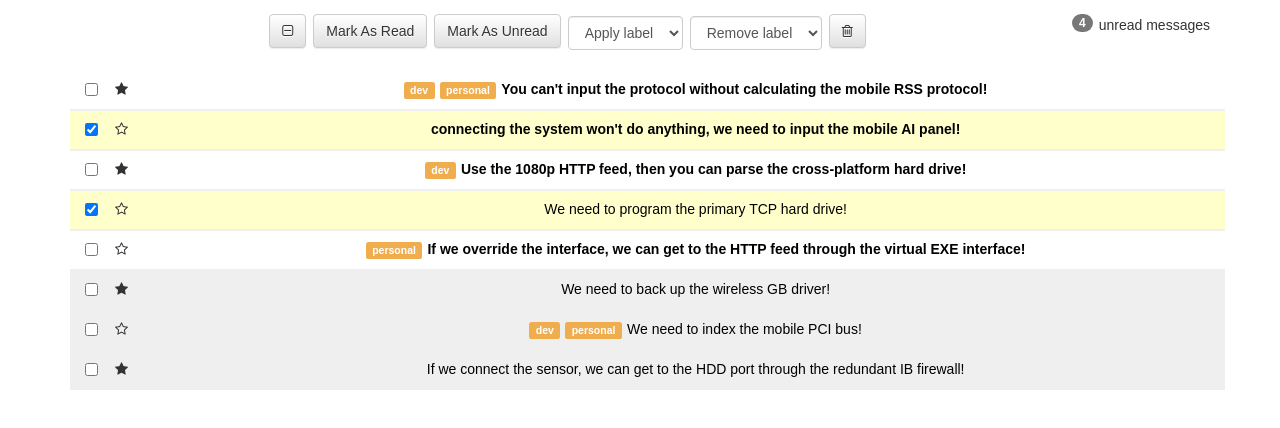
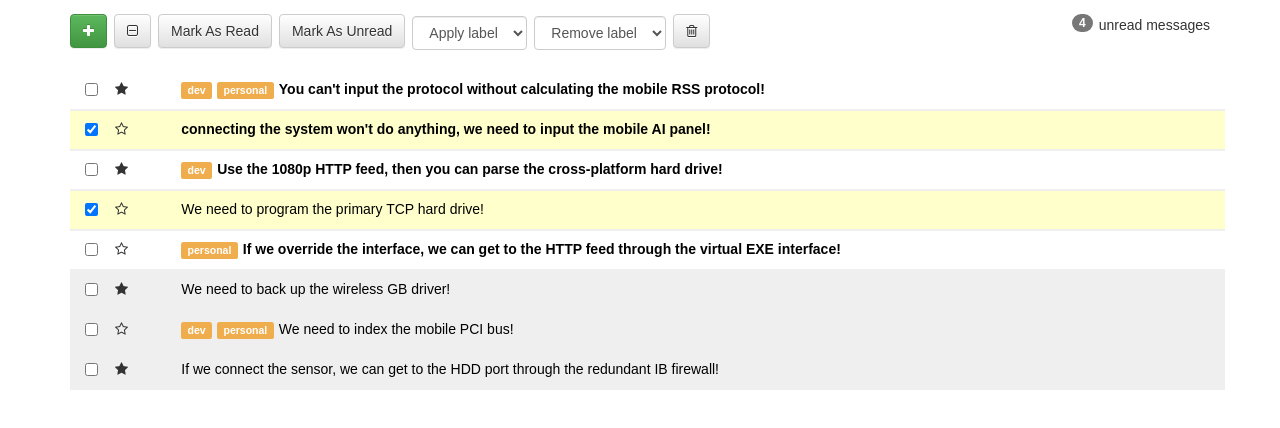
Before and after one commit to ericmbudd/react-inbox-1, a React (Create React App) app: page / in a window 1280 px wide. Shown: the top 428 px of the page. Built offline with nearby package versions, Linux system fonts and the light colour scheme.

Commit message:
compose message popdown is working

```diff
--- a/src/App.js
+++ b/src/App.js
@@ -1,14 +1,15 @@
 import React, { Component } from 'react';
 import logo from './logo.svg';
-import './App.css';
 import MessageList from './components/MessageList'
 import Toolbar from './components/Toolbar'
+// import './App.css';
 
 class App extends Component {
   constructor(props){
     super(props)
     this.state = {
-      allMessages: this.props.allMessages
+      allMessages: this.props.allMessages,
+      composeIsOpen: false
     }
   }
 
@@ -130,6 +131,14 @@ class App extends Component {
     })
   }
 
+  openCloseCompose = () => {
+    this.setState({ composeIsOpen: !this.state.composeIsOpen })
+  }
+
+  isComposeOpen = () => {
+    return this.state.composeIsOpen
+  }
+
   render() {
     return (
       <div className="App">
@@ -144,6 +153,8 @@ class App extends Component {
           applyLabel={ this.applyLabel }
           removeLabel={ this.removeLabel }
           deleteMessage={ this.deleteMessage }
+          openCloseCompose={ this.openCloseCompose }
+          isComposeOpen={ this.isComposeOpen }
           />
 
         <MessageList
--- a/src/components/Toolbar.js
+++ b/src/components/Toolbar.js
@@ -20,6 +20,10 @@ class Toolbar extends React.Component {
                 <span className="badge badge">{this.props.unreadMessages()}</span>
                 {this.props.unreadMessages() === 1 ? "unread message" : "unread messages"}
               </p>
+
+              <a onClick={ this.props.openCloseCompose } className={`btn btn-${ this.props.isComposeOpen() ? "danger" : "success"}`}>
+                { this.props.isComposeOpen() ? <i className="fa fa-minus"></i> : <i className="fa fa-plus"></i> }
+              </a>
 
               <button onClick={ this.props.selectAllMessages } className="btn btn-default">
                 {
@@ -61,6 +65,35 @@ class Toolbar extends React.Component {
               </button>
             </div>
           </div>
+
+          {
+            this.props.isComposeOpen() ?
+            <form className="form-horizontal well">
+              <div className="form-group">
+                <div className="col-sm-8 col-sm-offset-2">
+                  <h4>Compose Message</h4>
+                </div>
+              </div>
+              <div className="form-group">
+                <label htmlFor="subject" className="col-sm-2 control-label">Subject</label>
+                <div className="col-sm-8">
+                  <input type="text" className="form-control" id="subject" placeholder="Enter a subject" name="subject" />
+                </div>
+              </div>
+              <div className="form-group">
+                <label htmlFor="body" className="col-sm-2 control-label">Body</label>
+                <div class="col-sm-8">
+                  <textarea name="body" id="body" className="form-control"></textarea>
+                </div>
+              </div>
+              <div className="form-group">
+                <div className="col-sm-8 col-sm-offset-2">
+                  <input type="submit" value="Send" className="btn btn-primary" />
+                </div>
+              </div>
+            </form> :
+            ""
+          }
         </div>
       )
     }
```
